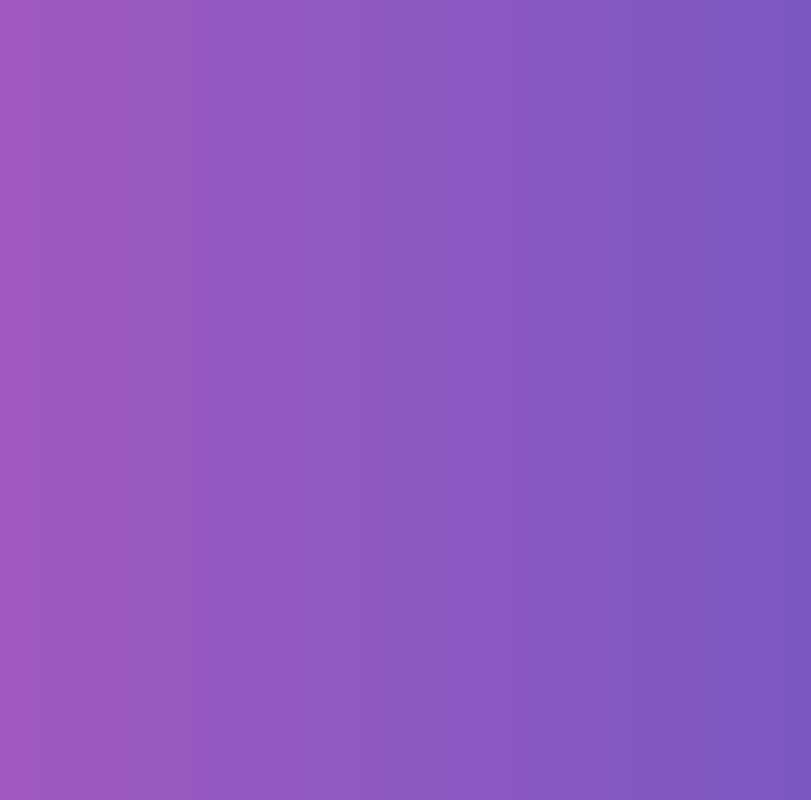
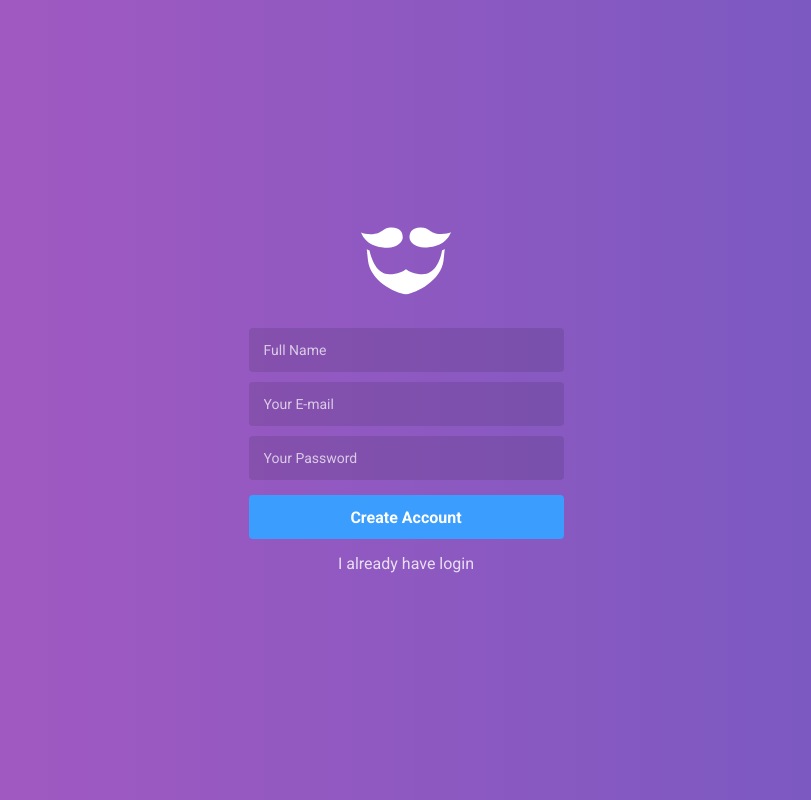
Before and after one commit to JayGibran/gobarber-frontend, a React (Create React App) app: page /register in a window 1280 px wide. Shown: the whole page, without its empty margins (234-1045 px from the left). Built offline with nearby package versions, Linux system fonts and the light colour scheme.

Commit message:
adding styles to authentication

```diff
--- a/package.json
+++ b/package.json
@@ -4,6 +4,7 @@
   "private": true,
   "dependencies": {
     "history": "^4.9.0",
+    "polished": "^3.4.1",
     "prop-types": "^15.7.2",
     "react": "^16.8.6",
     "react-dom": "^16.8.6",
--- a/src/pages/SignIn/index.js
+++ b/src/pages/SignIn/index.js
@@ -1,7 +1,17 @@
 import React from 'react';
-
-// import { Container } from './styles';
+import { Link } from 'react-router-dom';
+import logo from '~/assets/logo.svg';
 
 export default function SignIn() {
-  return <h1>Login</h1>;
+  return (
+    <>
+      <img src={logo} alt="GoBarber" />
+      <form>
+        <input type="email" placeholder="Your e-mail" />
+        <input type="password" placeholder="Your password" />
+        <button type="submit">Access</button>
+        <Link to="/register">Create User Account</Link>
+      </form>
+    </>
+  );
 }
--- a/src/pages/SignUp/index.js
+++ b/src/pages/SignUp/index.js
@@ -1,7 +1,18 @@
 import React from 'react';
-
-// import { Container } from './styles';
+import { Link } from 'react-router-dom';
+import logo from '~/assets/logo.svg';
 
 export default function SignUp() {
-  return <div />;
+  return (
+    <>
+      <img src={logo} alt="GoBarber" />
+      <form>
+        <input placeholder="Full Name" />
+        <input type="email" placeholder="Your E-mail" />
+        <input type="password" placeholder="Your Password" />
+        <button type="submit">Create Account</button>
+        <Link to="/register">I already have login</Link>
+      </form>
+    </>
+  );
 }
--- a/src/pages/_layouts/auth/index.js
+++ b/src/pages/_layouts/auth/index.js
@@ -1,9 +1,13 @@
 import React from 'react';
 import PropTypes from 'prop-types';
-import { Wrapper } from './styles';
+import { Wrapper, Content } from './styles';
 
 export default function AuthLayout({ children }) {
-  return <Wrapper>{children}</Wrapper>;
+  return (
+    <Wrapper>
+      <Content>{children}</Content>
+    </Wrapper>
+  );
 }
 
 AuthLayout.propTypes = {
--- a/src/pages/_layouts/auth/styles.js
+++ b/src/pages/_layouts/auth/styles.js
@@ -1,6 +1,63 @@
 import styled from 'styled-components';
+import { darken } from 'polished';
 
 export const Wrapper = styled.div`
   height: 100%;
   background: linear-gradient(-90deg, #7159c1, #ab59c1);
+  display: flex;
+  justify-content: center;
+  align-items: center;
 `;
+
+export const Content = styled.div`
+  width: 100%;
+  max-width: 315px;
+  text-align: center;
+
+  form {
+    display: flex;
+    flex-direction: column;
+    margin-top: 30px;
+
+    input {
+      background: rgba(0, 0, 0, 0.1);
+      border: 0;
+      border-radius: 4px;
+      height: 44px;
+      padding: 0 15px;
+      color: #fff;
+      margin: 0 0 10px;
+
+      &::placeholder {
+        color: rgba(255, 255, 255, 0.7);
+      }
+    }
+
+    button {
+      margin: 5px 0 0;
+      height: 44px;
+      background: #3b9eff;
+      font-weight: bold;
+      color: #fff;
+      border: 0;
+      border-radius: 4px;
+      font-size: 16px;
+      transition: background 0.2s;
+
+      &:hover {
+        background: ${darken(0.03, '#3b9eff')};
+      }
+    }
+
+    a {
+      color: #fff;
+      margin-top: 15px;
+      font-size: 16px;
+      opacity: 0.8;
+
+      &:hover {
+        opacity: 1;
+      }
+    }
+  }
+`;
```
Also changed, not shown: src/assets/logo.svg (added), 1 other file (tests, documents, lock files or other folders).
